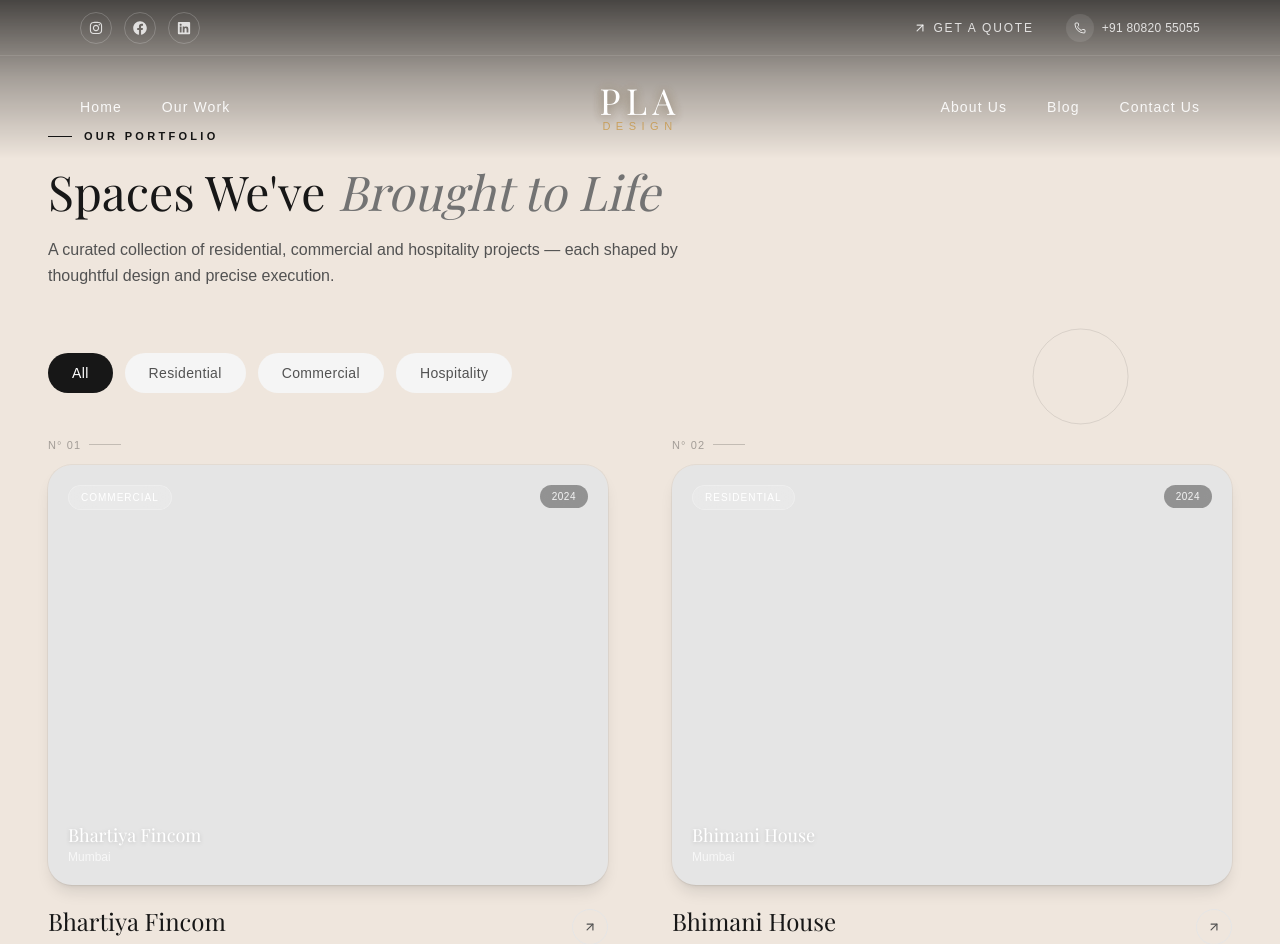
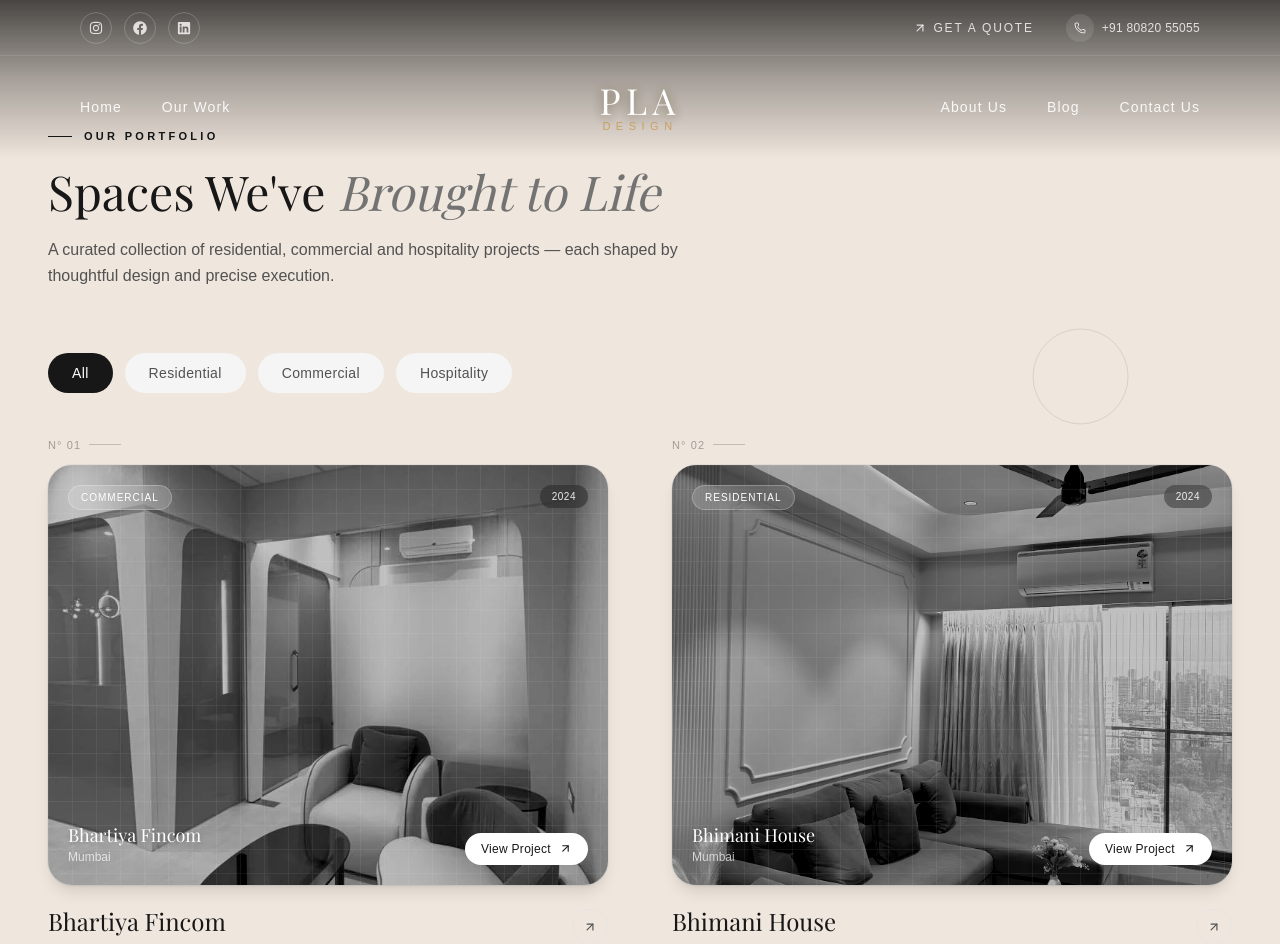
Before and after one commit to rajan748/pla-design-website, a Next.js app: page /our-work in a window 1280 px wide. Shown: the top 944 px of the page. Built offline with nearby package versions, Linux system fonts and the light colour scheme; a web font is replaced by a local one.

Commit message:
Fix blog slug page content properly

```diff
--- a/src/components/site/projects/OurWorkGrid.tsx
+++ b/src/components/site/projects/OurWorkGrid.tsx
@@ -8,6 +8,7 @@ import {
   useSpring,
   useTransform,
   useMotionTemplate,
+  useScroll,
 } from "framer-motion";
 import Image from "next/image";
 import Link from "next/link";
@@ -48,7 +49,7 @@ function FloatingCircles() {
   );
 }
 
-/* ---------- Detect touch devices — flashlight/tilt is a mouse-only interaction ---------- */
+/* ---------- Detect touch devices ---------- */
 function useIsTouchDevice() {
   const [isTouch, setIsTouch] = useState(false);
   useEffect(() => {
@@ -57,7 +58,7 @@ function useIsTouchDevice() {
   return isTouch;
 }
 
-/* ---------- Project card: flashlight color-reveal + tilt + spotlight focus ---------- */
+/* ---------- Project card ---------- */
 function ProjectCard({
   project,
   index,
@@ -77,17 +78,30 @@ function ProjectCard({
 
   const tiltSpring = { stiffness: 140, damping: 18, mass: 0.6 };
 
-  // tilt
+  // desktop mouse tilt
   const px = useMotionValue(0.5);
   const py = useMotionValue(0.5);
   const rotateX = useSpring(useTransform(py, [0, 1], [7, -7]), tiltSpring);
   const rotateY = useSpring(useTransform(px, [0, 1], [-7, 7]), tiltSpring);
 
-  // flashlight reveal — cursor position in px within the card
+  // desktop mouse-follow flashlight
   const cx = useMotionValue(200);
   const cy = useMotionValue(200);
   const radius = useSpring(0, { stiffness: 110, damping: 24, mass: 0.9 });
   const clipPath = useMotionTemplate`circle(${radius}px at ${cx}px ${cy}px)`;
+
+  // mobile scroll-linked sweep
+  const { scrollYProgress } = useScroll({
+    target: cardRef,
+    offset: ["start 90%", "end 25%"],
+  });
+  const sweepCx = useTransform(scrollYProgress, [0, 1], ["-10%", "110%"]);
+  const sweepRadius = useTransform(
+    scrollYProgress,
+    [0, 0.15, 0.85, 1],
+    [0, 260, 260, 0]
+  );
+  const sweepClipPath = useMotionTemplate`circle(${sweepRadius}px at ${sweepCx} 50%)`;
 
   function handleMouseMove(e: React.MouseEvent<HTMLDivElement>) {
     const rect = cardRef.current?.getBoundingClientRect();
@@ -113,6 +127,7 @@ function ProjectCard({
   }
 
   const isLeft = index % 2 === 0;
+  const activeClipPath = isTouch ? sweepClipPath : clipPath;
 
   return (
     <motion.div
@@ -151,8 +166,7 @@ function ProjectCard({
           }
           className="relative h-[320px] sm:h-[380px] lg:h-[420px] rounded-3xl overflow-hidden mb-5 shadow-lg ring-1 ring-neutral-900/5 bg-neutral-200"
         >
-          {/* Base layer — blueprint / monochrome render (skipped on touch: shown fully colored) */}
-          {!isTouch && (
+          {/* Base layer — blueprint / monochrome render, shown on BOTH desktop and touch now */}
           <div className="absolute inset-0">
             <Image
               src={project.image}
@@ -164,7 +178,6 @@ function ProjectCard({
               }}
             />
             <div className="absolute inset-0 bg-neutral-900/20 mix-blend-multiply" />
-              {/* faint blueprint grid overlay */}
             <div
               className="absolute inset-0 opacity-[0.12]"
               style={{
@@ -174,29 +187,23 @@ function ProjectCard({
               }}
             />
           </div>
-          )}
 
-          {/* Reveal layer — true color image, masked by cursor-follow circle on desktop, full on touch */}
-          <motion.div
-            className="absolute inset-0"
-            style={isTouch ? undefined : { clipPath }}
-          >
+          {/* Reveal layer — masked by cursor flashlight (desktop) or scroll sweep (touch) */}
+          <motion.div className="absolute inset-0" style={{ clipPath: activeClipPath }}>
             <Image
               src={project.image}
-              alt={isTouch ? project.title : ""}
+              alt={project.title}
               fill
               className="object-cover scale-[1.06] transition-transform duration-700 ease-out group-hover:scale-100"
             />
             <div className="absolute inset-0 bg-gradient-to-t from-black/35 via-black/0 to-black/0" />
-            {!isTouch && (
             <motion.div
               className="absolute inset-0"
               style={{
-                  clipPath,
+                clipPath: activeClipPath,
                 boxShadow: "inset 0 0 45px 12px rgba(255,255,255,0.18)",
               }}
             />
-            )}
           </motion.div>
 
           {/* Category tag */}
@@ -215,7 +222,7 @@ function ProjectCard({
             {project.year}
           </span>
 
-          {/* Title reveals with the light (always visible on touch) */}
+          {/* Title */}
           <div
             style={{ transform: "translateZ(55px)" }}
             className={`absolute bottom-5 left-5 right-24 transition-all duration-500 delay-75 z-10 ${
@@ -233,7 +240,11 @@ function ProjectCard({
           {/* View badge */}
           <div
             style={{ transform: "translateZ(70px)" }}
-            className="absolute bottom-5 right-5 flex items-center gap-2 px-4 py-2 rounded-full bg-white opacity-0 translate-y-2 scale-90 group-hover:opacity-100 group-hover:translate-y-0 group-hover:scale-100 transition-all duration-400 z-10"
+            className={`absolute bottom-5 right-5 flex items-center gap-2 px-4 py-2 rounded-full bg-white transition-all duration-400 z-10 ${
+              isTouch
+                ? "opacity-100"
+                : "opacity-0 translate-y-2 scale-90 group-hover:opacity-100 group-hover:translate-y-0 group-hover:scale-100"
+            }`}
           >
             <span className="text-xs font-medium text-neutral-900 tracking-wide">
               View Project
@@ -276,7 +287,6 @@ export default function OurWorkGrid() {
     <div className="relative">
       <FloatingCircles />
 
-      {/* Filter tabs */}
       <motion.div
         initial="hidden"
         whileInView="visible"
@@ -306,7 +316,6 @@ export default function OurWorkGrid() {
         ))}
       </motion.div>
 
-      {/* 2-column large photo grid */}
       <motion.div
         layout
         className="relative grid grid-cols-1 md:grid-cols-2 gap-8 lg:gap-16 pt-4"
```
Lines whose indentation alone changed are shown as unchanged.
